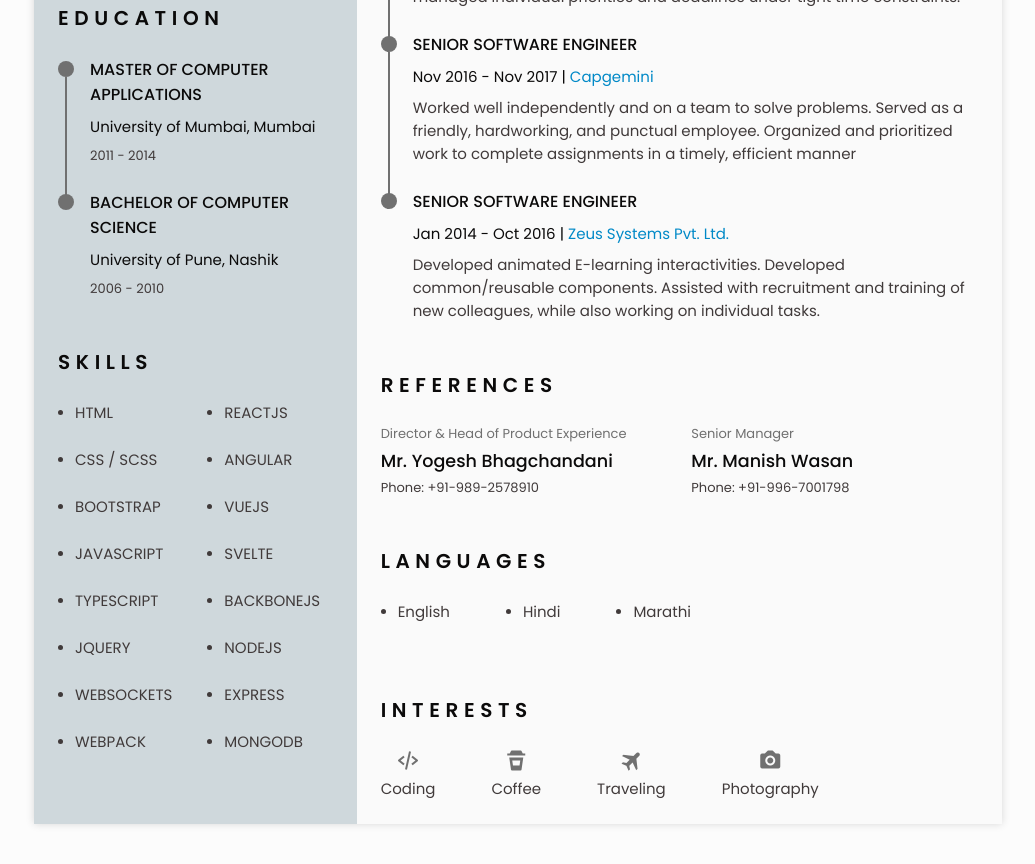
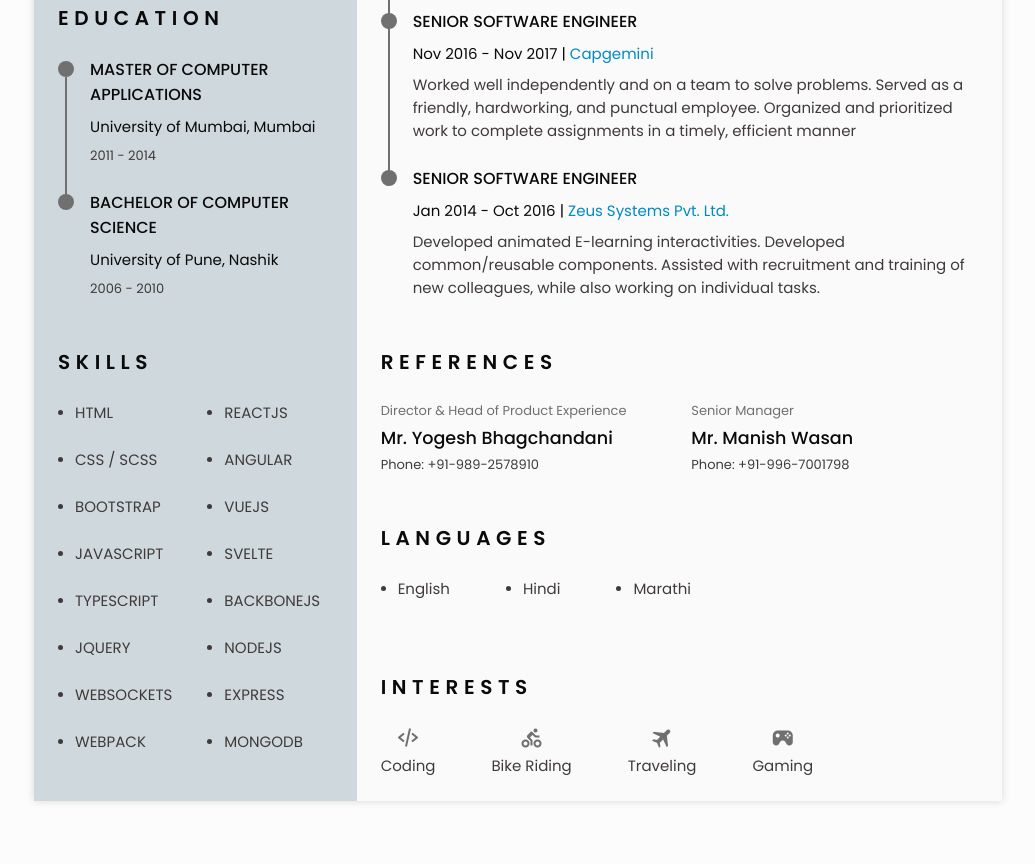
Before and after one commit to NileshPawarr/responsive-resume, a website built with Parcel: page src/index.html in a window 1280 px wide. Shown: the part 648-1512 px from the top of the page, without its empty margins (122-1157 px from the left). Built offline with nearby package versions, Linux system fonts and the light colour scheme.

Commit message:
modify content

```diff
--- a/src/index.html
+++ b/src/index.html
@@ -49,11 +49,11 @@
                             <i class='bx bx-briefcase-alt nav_icon'></i>Experience
                         </a>
                     </li>
-                    <li class="nav_item">
+                    <!-- <li class="nav_item">
                         <a href="#certificate" class="nav_link">
                             <i class='bx bx-award nav_icon'></i>Certificate
                         </a>
-                    </li>
+                    </li> -->
                     <li class="nav_item">
                         <a href="#references" class="nav_link">
                             <i class='bx bx-link-external nav_icon'></i>References
@@ -214,8 +214,7 @@
                         I am a experienced Front End Developer adept in all stages of advanced web development. I am
                         very goal oriented, result driven, detailed and focused person. I have
                         <span class="total-experience" id="total-experience"></span>
-                        of experience & achievements in this field. Skilled in
-                        problem solving and executing software tasks from start to finish. Able to effectively
+                        of experience & achievements in this field. Able to effectively
                         self-manage during independent projects, as well as collaborate in a team setting.
                     </p>
                 </section>
@@ -346,16 +345,16 @@
                             <span class="interests_name">Coding</span>
                         </div>
                         <div class="interests_content">
-                            <i class='bx bxs-coffee-togo interests_icon'></i>
-                            <span class="interests_name">Coffee</span>
+                            <i class='bx bx-cycling interests_icon'></i>
+                            <span class="interests_name">Bike Riding</span>
                         </div>
                         <div class="interests_content">
                             <i class="bx bxs-plane-alt interests_icon"></i>
                             <span class="interests_name">Traveling</span>
                         </div>
                         <div class="interests_content">
-                            <i class="bx bxs-camera interests_icon "></i>
-                            <span class="interests_name">Photography</span>
+                            <i class="bx bxs-joystick interests_icon "></i>
+                            <span class="interests_name">Gaming</span>
                         </div>
                     </div>
                 </section>
```
